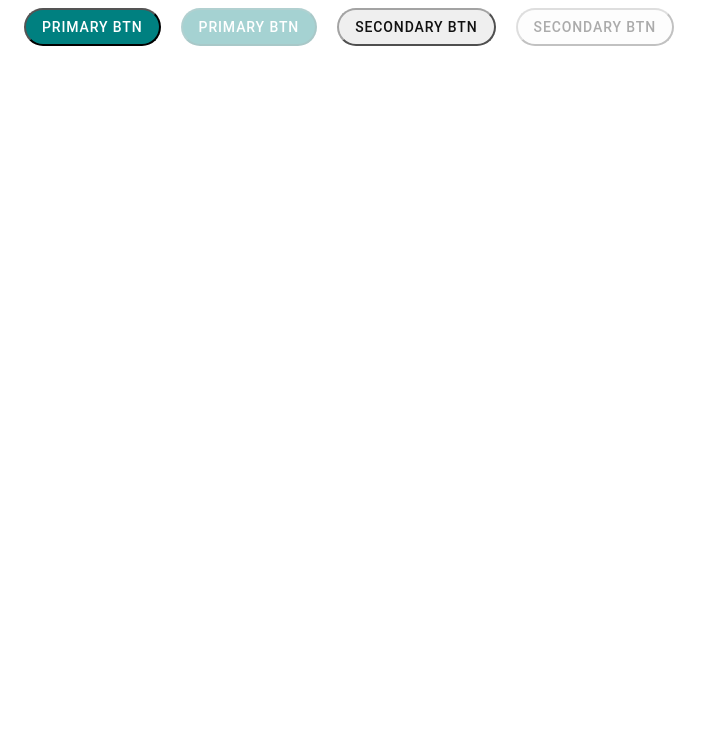
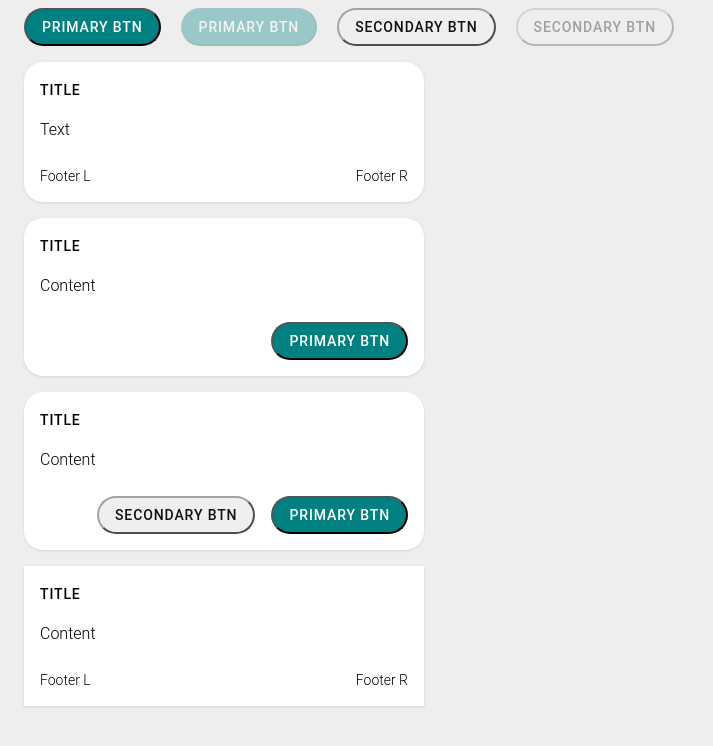
Before and after one commit to Daniel-Cross/bisnode, a plain HTML site: page index.html in a window 1280 px wide. Shown: the whole page, without its empty margins (0-713 px from the left). Drawn offline with Linux system fonts and the light colour scheme.

Commit message:
card components added and styled

```diff
--- a/_variables.scss/_cards.scss
+++ b/_variables.scss/_cards.scss
@@ -0,0 +1,44 @@
+@mixin default-card {
+  width: 400px;
+  border-radius: 19px;
+  border: none;
+  box-shadow: 0 1px 3px rgba(0, 0, 0, 0.1);
+  font-family: 'Roboto', sans-serif;
+  background-color: $white;
+}
+
+@mixin square-card {
+  width: 400px;
+  border: none;
+  box-shadow: 0 1px 3px rgba(0, 0, 0, 0.1);
+  font-family: 'Roboto', sans-serif;
+  background-color: $white;
+}
+
+@mixin default-card-title {
+  font-weight: 500;
+  font-size: 14px;
+  letter-spacing: 0.88px;
+  text-transform: uppercase;
+  line-height: 24px;
+  padding: $space-default;
+  margin: 0;
+}
+
+@mixin default-card-text {
+  font-weight: 300;
+  font-size: 16px;
+  line-height: 24px;
+  padding: 0 $space-default;
+  margin: 0;
+}
+
+@mixin default-card-footer {
+  font-size: 14px;
+  font-weight: 300;
+  line-height: 20px;
+  padding: $space-medium $space-default $space-default $space-default;
+  display: flex;
+  flex-direction: row;
+  align-items: center;
+}
--- a/index.html
+++ b/index.html
@@ -29,6 +29,45 @@
   <!-- Disabled Secondary Button -->
   <button disabled class="btn__medium--secondary">secondary btn</button>
 
+  <!-- Default Card -->
+  <div class="card">
+    <h4 class="card__title">Title</h4>
+    <p class="card__text">Text</p>
+    <div class="card__footer">
+      <footer class="card__footer-left">Footer L</footer>
+      <footer class="card__footer-right">Footer R</footer>
+    </div>
+  </div>
+
+  <!-- Default Card with Primary Button -->
+  <div class="card">
+    <h4 class="card__title">Title</h4>
+    <p class="card__text">Content</p>
+    <div class="card__footer--btn">
+      <button class="btn__medium--primary">primary btn</button>
+    </div>
+  </div>
+
+  <!-- Default Card with Primary and Secondary Buttons -->
+  <div class="card">
+    <h4 class="card__title">Title</h4>
+    <p class="card__text">Content</p>
+    <div class="card__footer--btn">
+      <button class="btn__medium--secondary">secondary btn</button>
+      <button class="btn__medium--primary">primary btn</button>
+    </div>
+  </div>
+
+  <!-- Square Card -->
+  <div class="card--square">
+    <h4 class="card__title">Title</h4>
+    <p class="card__text">Content</p>
+    <div class="card__footer">
+      <footer class="card__footer-left">Footer L</footer>
+      <footer class="card__footer-right">Footer R</footer>
+    </div>
+  </div>
+
 </body>
 
 </html>
--- a/index.scss
+++ b/index.scss
@@ -1,6 +1,11 @@
 @import './_variables.scss/spacing';
 @import './_variables.scss/color';
 @import './_variables.scss/buttons';
+
+// Background colour changed to ensure cards are clearly visible
+body {
+  background-color: #eee;
+}
 
 .btn {
   &__medium {
@@ -38,3 +43,63 @@
     }
   }
 }
+
+.card {
+  width: 400px;
+  border-radius: 19px;
+  border: none;
+  box-shadow: 0 1px 3px rgba(0, 0, 0, 0.1);
+  font-family: "Roboto", sans-serif;
+  background-color: #fff;
+  margin: 1rem;
+}
+
+.card--square {
+  width: 400px;
+  border: none;
+  box-shadow: 0 1px 3px rgba(0, 0, 0, 0.1);
+  font-family: "Roboto", sans-serif;
+  background-color: #fff;
+  margin: 1rem;
+}
+
+.card__title {
+  font-weight: 500;
+  font-size: 14px;
+  letter-spacing: 0.88px;
+  text-transform: uppercase;
+  line-height: 24px;
+  padding: 1rem;
+  margin: 0;
+}
+
+.card__text {
+  font-weight: 300;
+  font-size: 16px;
+  line-height: 24px;
+  padding: 0 1rem;
+  margin: 0;
+}
+
+.card__footer {
+  font-size: 14px;
+  font-weight: 300;
+  line-height: 20px;
+  padding: 1.5rem 1rem 1rem 1rem;
+  display: flex;
+  flex-direction: row;
+  align-items: center;
+  justify-content: space-between;
+}
+
+.card__footer--btn {
+  font-size: 14px;
+  font-weight: 300;
+  line-height: 20px;
+  padding: 1.5rem 1rem 1rem 1rem;
+  display: flex;
+  flex-direction: row;
+  align-items: center;
+  margin: 0;
+  justify-content: flex-end;
+}
```
Also changed, not shown: index.css, 1 other file.
